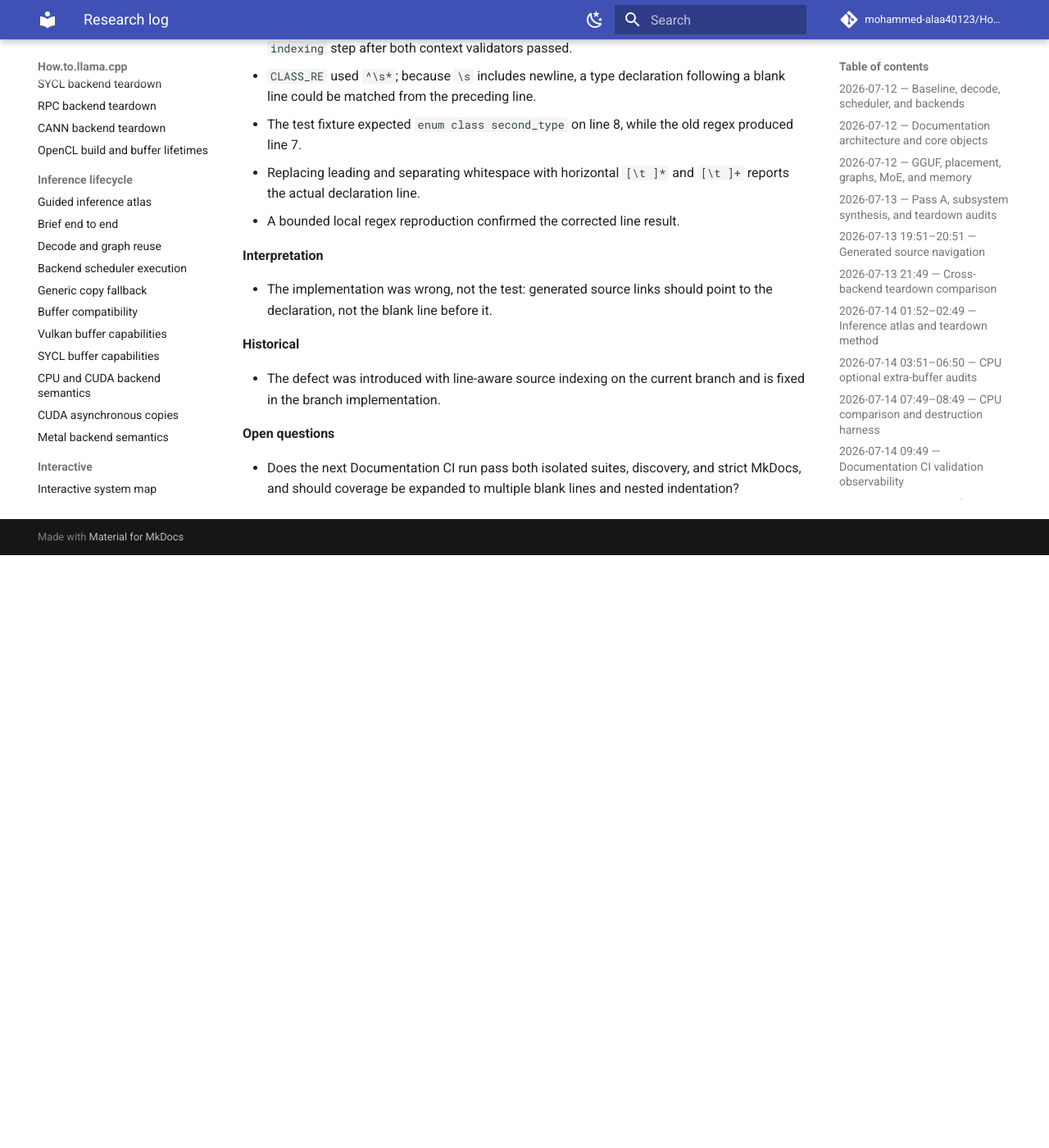
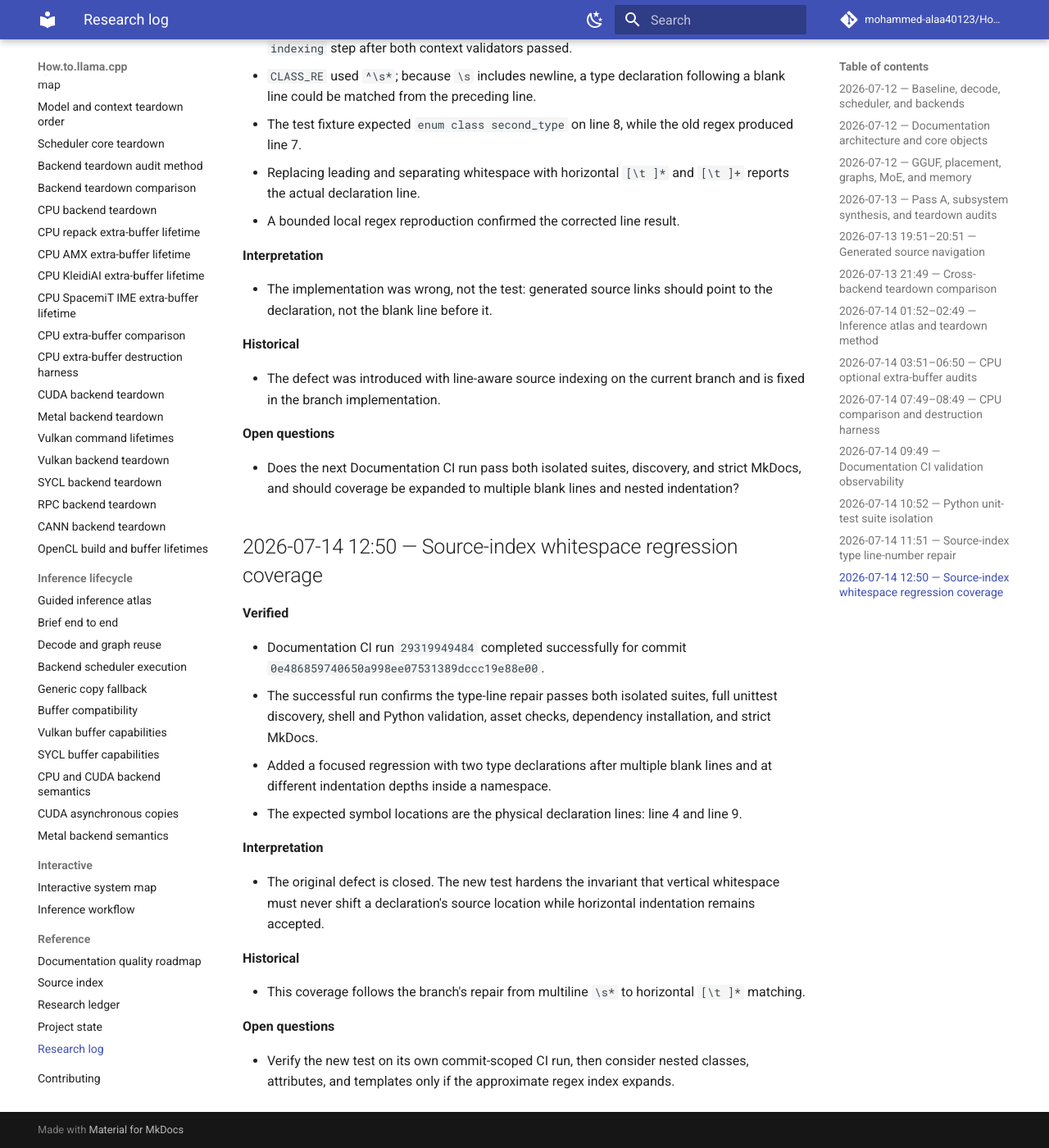
Before and after one commit to mohammed-alaa40123/How.to.llama.cpp, an MkDocs documentation site: the page built from docs/reference/research-log.md, in a window 1280 px wide and 1400 px high, scrolled down 5933 px. Shown: the whole window at 82% size. Built offline with MkDocs 1.6.1 and Material for MkDocs 9.7.7, drawn with Linux system fonts in a browser that asks for light colours; comment, search, counter and statistics services are not loaded; before the commit the page ends 6610 px from its top, so only the background shows below that.

Commit message:
docs: log source-index whitespace regression

```diff
--- a/docs/reference/research-log.md
+++ b/docs/reference/research-log.md
@@ -186,3 +186,24 @@
 **Open questions**
 
 - Does the next Documentation CI run pass both isolated suites, discovery, and strict MkDocs, and should coverage be expanded to multiple blank lines and nested indentation?
+
+## 2026-07-14 12:50 — Source-index whitespace regression coverage
+
+**Verified**
+
+- Documentation CI run `29319949484` completed successfully for commit `0e486859740650a998ee07531389dccc19e88e00`.
+- The successful run confirms the type-line repair passes both isolated suites, full unittest discovery, shell and Python validation, asset checks, dependency installation, and strict MkDocs.
+- Added a focused regression with two type declarations after multiple blank lines and at different indentation depths inside a namespace.
+- The expected symbol locations are the physical declaration lines: line 4 and line 9.
+
+**Interpretation**
+
+- The original defect is closed. The new test hardens the invariant that vertical whitespace must never shift a declaration's source location while horizontal indentation remains accepted.
+
+**Historical**
+
+- This coverage follows the branch's repair from multiline `\s*` to horizontal `[\t ]*` matching.
+
+**Open questions**
+
+- Verify the new test on its own commit-scoped CI run, then consider nested classes, attributes, and templates only if the approximate regex index expands.
```
